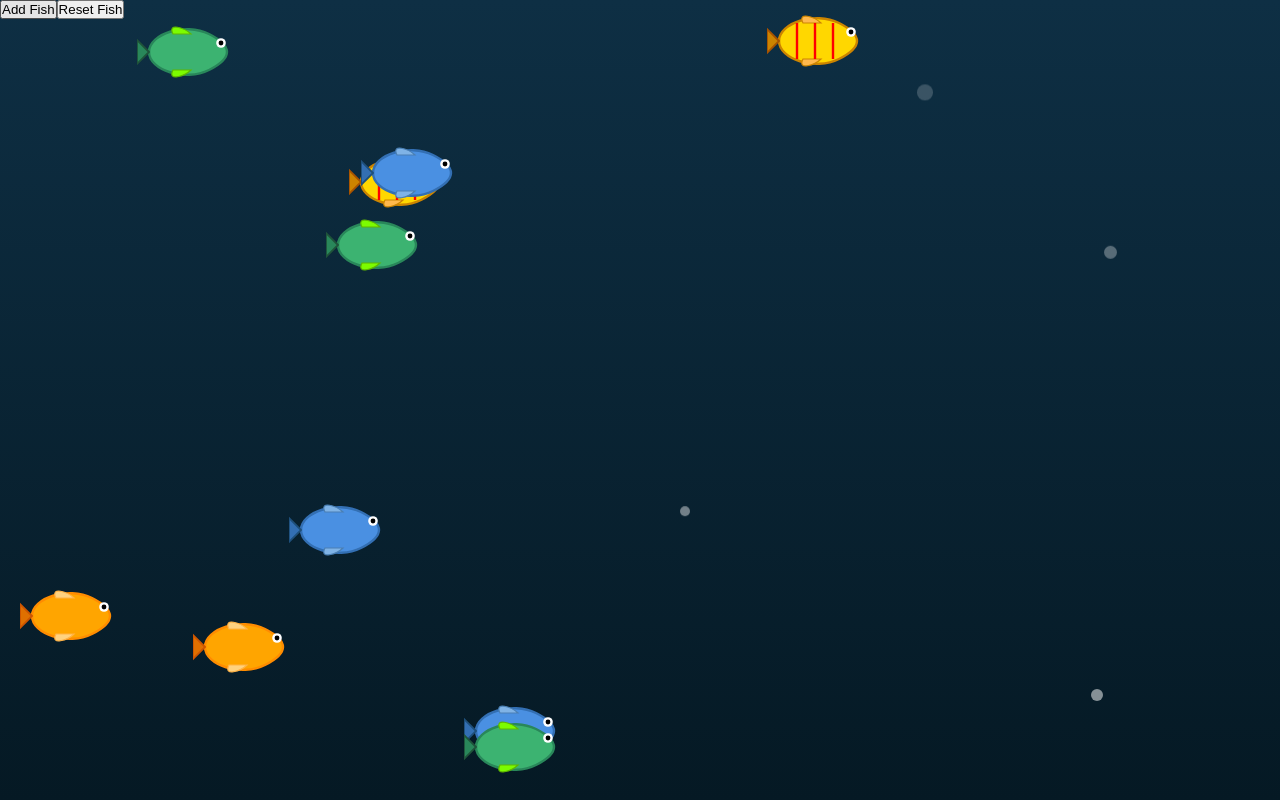
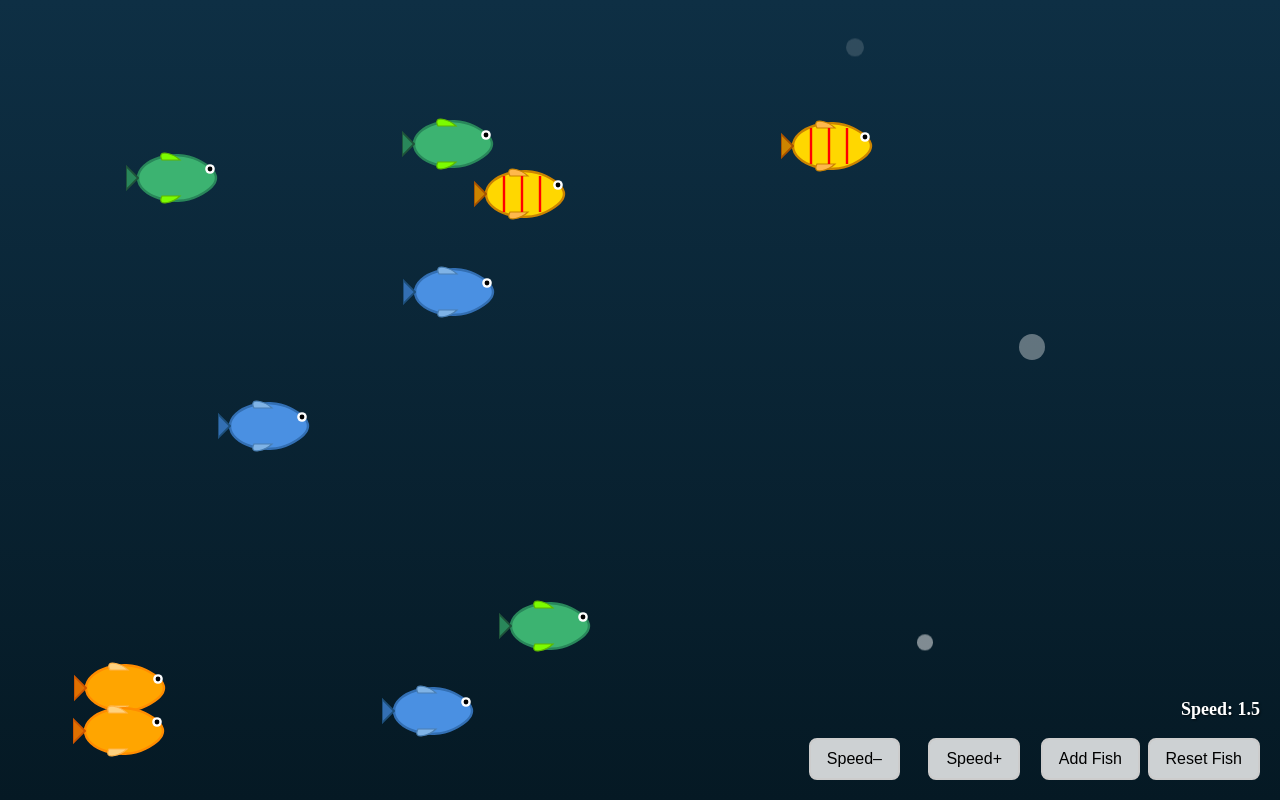
Before and after one commit to BenChalke/chalke-fishing, a React (Create React App) app: page / in a window 1280 px wide. Built offline with nearby package versions, Linux system fonts and the light colour scheme; the HTML template or start-up script is replaced by a standard one.

Commit message:
Add a speed button

```diff
--- a/src/App.css
+++ b/src/App.css
@@ -9,7 +9,7 @@
   cursor: none;
 }
 
-/* Pull‐up animations (for caught fish) */
+/* Pull‐up animations for caught fish */
 @keyframes pull-up {
   from { transform: translateY(0); }
   to   { transform: translateY(calc(-100vh - 200px)); }
@@ -29,7 +29,19 @@
   z-index: 10;
 }
 
-/* Shared style for control buttons */
+/* Label showing current speed */
+.speed-label {
+  position: absolute;
+  bottom: 80px;    /* above the buttons */
+  right: 20px;
+  color: #ffffff;
+  font-size: 18px;
+  font-weight: bold;
+  text-shadow: 1px 1px 2px rgba(0,0,0,0.6);
+  z-index: 50;
+}
+
+/* Base style for all control buttons */
 .control-button {
   position: absolute;
   bottom: 20px;
@@ -51,12 +63,19 @@
   transform: scale(0.96);
 }
 
-/* “Add Fish” button sits just to the left of “Reset Fish” */
-.add-button {
-  right: 150px;       /* 150px from the right edge */
-}
-
-/* “Reset Fish” button sits 20px from the right edge */
+/* Positioning of individual buttons (from right→left) */
 .reset-button {
   right: 20px;
 }
+
+.add-button {
+  right: 140px; /* ~100px button width + 20px gap */
+}
+
+.speed-up {
+  right: 260px; /* ~120px to the left of Add Fish + 20px gap */
+}
+
+.speed-down {
+  right: 380px; /* ~120px to the left of Speed+ + 20px gap */
+}
--- a/src/App.js
+++ b/src/App.js
@@ -8,12 +8,14 @@ import CatchAnimation from './components/CatchAnimation';
 const FISH_COUNT = 10;
 const FISH_SIZE = 120;
 const REPULSE_DISTANCE = 100;
-const SPEED = 1.5;
 
-// Available fish types
+// Minimum and maximum fish speeds
+const MIN_SPEED = 0.5;
+const MAX_SPEED = 20.0;
+
 const FISH_TYPES = ['orange', 'blue', 'striped', 'green'];
 
-/** Helper to create an initial array of FISH_COUNT fish */
+/** Generates an initial array of fish (id, x, y, angle, type) */
 function createInitialFish() {
   const width = window.innerWidth;
   const height = window.innerHeight;
@@ -23,75 +25,86 @@ function createInitialFish() {
     const y = Math.random() * (height - FISH_SIZE / 2);
     const angle = Math.random() * 2 * Math.PI;
     const type = FISH_TYPES[Math.floor(Math.random() * FISH_TYPES.length)];
-    initialFish.push({
-      id: i,
-      x,
-      y,
-      dx: Math.cos(angle) * SPEED,
-      dy: Math.sin(angle) * SPEED,
-      type,
-    });
+    initialFish.push({ id: i, x, y, angle, type });
   }
   return initialFish;
 }
 
 function App() {
-  // 1) State for all live fish
+  // 1) State for all fish
   const [fishArray, setFishArray] = useState([]);
-  // 2) Cursor position & hook‐jerk logic
+  // 2) Shared speed for every fish
+  const [speed, setSpeed] = useState(1.5);
+  // 3) Cursor position & hook‐jerk
   const [cursorPos, setCursorPos] = useState({ x: -1000, y: -1000 });
   const [isJerking, setIsJerking] = useState(false);
-  // 3) Ongoing catch animations
+  // 4) Ongoing catch animations
   const [catchAnimations, setCatchAnimations] = useState([]);
-  // 4) A ref to hold the next unique fish ID
+
+  // Ref to access latest cursor position inside the movement loop
+  const cursorRef = useRef({ x: -1000, y: -1000 });
+  // Ref to generate unique IDs for newly added fish
   const nextId = useRef(FISH_COUNT);
 
-  // Ref to always read the latest cursor position inside movement loop
-  const cursorRef = useRef({ x: -1000, y: -1000 });
-
-  // On mount: populate initial fish and start movement loop
+  // Populate fish once on mount
   useEffect(() => {
     setFishArray(createInitialFish());
+  }, []);
 
+  // Movement loop: recalculates positions whenever speed changes
+  useEffect(() => {
     const interval = setInterval(() => {
       setFishArray((prevFish) => {
         const w = window.innerWidth;
         const h = window.innerHeight;
+
         return prevFish.map((fish) => {
-          let { x, y, dx, dy, id, type } = fish;
+          let { id, x, y, angle, type } = fish;
+
+          // Compute dx, dy from angle & current speed
+          let dx = Math.cos(angle) * speed;
+          let dy = Math.sin(angle) * speed;
+
+          // Repulsion if cursor is close
           const centerX = x + FISH_SIZE / 2;
           const centerY = y + FISH_SIZE / 4;
           const diffX = centerX - cursorRef.current.x;
           const diffY = centerY - cursorRef.current.y;
           const dist = Math.sqrt(diffX * diffX + diffY * diffY);
-
           if (dist < REPULSE_DISTANCE) {
-            const angle = Math.atan2(diffY, diffX);
-            dx = Math.cos(angle) * SPEED;
-            dy = Math.sin(angle) * SPEED;
+            const repelAngle = Math.atan2(diffY, diffX);
+            dx = Math.cos(repelAngle) * speed;
+            dy = Math.sin(repelAngle) * speed;
+            angle = repelAngle;
           }
 
           let newX = x + dx;
           let newY = y + dy;
+          let newAngle = angle;
 
+          // Horizontal bounce: reflect angle
           if (newX <= 0 || newX + FISH_SIZE >= w) {
-            dx = -dx;
+            newAngle = Math.PI - angle;
+            dx = Math.cos(newAngle) * speed;
             newX = x + dx;
           }
+
+          // Vertical bounce: reflect angle
           if (newY <= 0 || newY + FISH_SIZE / 2 >= h) {
-            dy = -dy;
+            newAngle = -angle;
+            dy = Math.sin(newAngle) * speed;
             newY = y + dy;
           }
 
-          return { id, x: newX, y: newY, dx, dy, type };
+          return { id, x: newX, y: newY, angle: newAngle, type };
         });
       });
     }, 30);
 
     return () => clearInterval(interval);
-  }, []);
+  }, [speed]);
 
-  // Track global mouse movement for both repulsion and hook position
+  // Track global mouse movement (for repulsion & hook)
   useEffect(() => {
     const handleGlobalMouseMove = (e) => {
       const pos = { x: e.clientX, y: e.clientY };
@@ -102,7 +115,7 @@ function App() {
     return () => window.removeEventListener('mousemove', handleGlobalMouseMove);
   }, []);
 
-  // Hook “jerk” animation on mousedown
+  // Hook “jerk” feedback on mousedown
   const handleMouseDown = (e) => {
     const pos = { x: e.clientX, y: e.clientY };
     cursorRef.current = pos;
@@ -111,7 +124,7 @@ function App() {
     setTimeout(() => setIsJerking(false), 300);
   };
 
-  // When a fish is clicked: remove it and start its catch animation
+  // When a fish is clicked: remove it + start its catch animation
   const handleFishClick = (fishId, e) => {
     e.stopPropagation();
     const { x: curX, y: curY } = cursorPos;
@@ -122,22 +135,21 @@ function App() {
     ]);
   };
 
-  // Remove a catch animation once pull‐up finishes
+  // Remove a catch animation when it finishes
   const handleCatchAnimationEnd = (animId) => {
     setCatchAnimations((prev) => prev.filter((a) => a.id !== animId));
   };
 
-  // Are we currently catching? (hide cursor‐hook if true)
   const isCatching = catchAnimations.length > 0;
 
-  // Reset: clear catches and repopulate fish (and reset nextId)
+  // Reset: clear catches & repopulate fish
   const handleReset = () => {
     setCatchAnimations([]);
     setFishArray(createInitialFish());
     nextId.current = FISH_COUNT;
   };
 
-  // Add Fish: create one new fish with a unique ID and random attributes
+  // Add one new fish at random pos/angle/type
   const handleAddFish = () => {
     const width = window.innerWidth;
     const height = window.innerHeight;
@@ -145,16 +157,19 @@ function App() {
     const x = Math.random() * (width - FISH_SIZE);
     const y = Math.random() * (height - FISH_SIZE / 2);
     const type = FISH_TYPES[Math.floor(Math.random() * FISH_TYPES.length)];
-    const newFish = {
-      id: nextId.current,
-      x,
-      y,
-      dx: Math.cos(angle) * SPEED,
-      dy: Math.sin(angle) * SPEED,
-      type,
-    };
+    const newFish = { id: nextId.current, x, y, angle, type };
     nextId.current += 1;
     setFishArray((prev) => [...prev, newFish]);
+  };
+
+  // Decrease speed by 0.5, down to MIN_SPEED
+  const handleSpeedDown = () => {
+    setSpeed((s) => Math.max(MIN_SPEED, parseFloat((s - 0.5).toFixed(2))));
+  };
+
+  // Increase speed by 0.5, up to MAX_SPEED
+  const handleSpeedUp = () => {
+    setSpeed((s) => Math.min(MAX_SPEED, parseFloat((s + 0.5).toFixed(2))));
   };
 
   return (
@@ -162,7 +177,7 @@ function App() {
       {/* 1) Bubbles */}
       <Bubbles />
 
-      {/* 2) Live fish (various types) */}
+      {/* 2) Live fish */}
       {fishArray.map((fish) => (
         <Fish
           key={fish.id}
@@ -175,12 +190,12 @@ function App() {
         />
       ))}
 
-      {/* 3) Cursor hook, but only when not currently catching */}
+      {/* 3) Cursor hook (hidden if catching) */}
       {!isCatching && (
         <Hook x={cursorPos.x} y={cursorPos.y} jerking={isJerking} />
       )}
 
-      {/* 4) Catch animations (dead fish + pulling hook) */}
+      {/* 4) Catch animations (dead fish + pulled hook) */}
       {catchAnimations.map((anim) => (
         <CatchAnimation
           key={anim.id}
@@ -191,11 +206,20 @@ function App() {
         />
       ))}
 
-      {/* 5) “Add Fish” and “Reset Fish” buttons in bottom‐right */}
-      <button className="add-button" onClick={handleAddFish}>
+      {/* 5) Display current speed */}
+      <div className="speed-label">Speed: {speed.toFixed(1)}</div>
+
+      {/* 6) Control buttons in bottom‐right */}
+      <button className="control-button speed-down" onClick={handleSpeedDown}>
+        Speed–
+      </button>
+      <button className="control-button speed-up" onClick={handleSpeedUp}>
+        Speed+
+      </button>
+      <button className="control-button add-button" onClick={handleAddFish}>
         Add Fish
       </button>
-      <button className="reset-button" onClick={handleReset}>
+      <button className="control-button reset-button" onClick={handleReset}>
         Reset Fish
       </button>
     </div>
```
